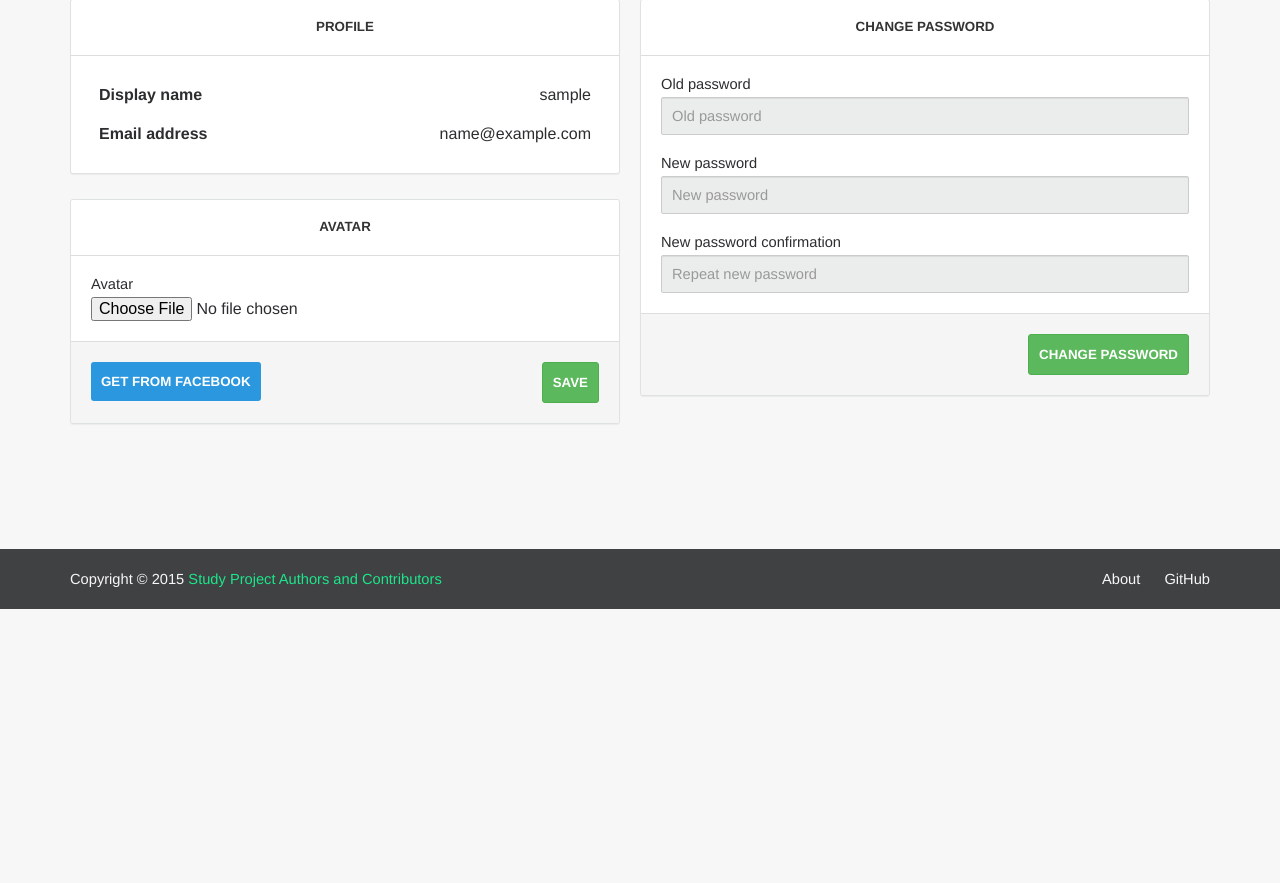
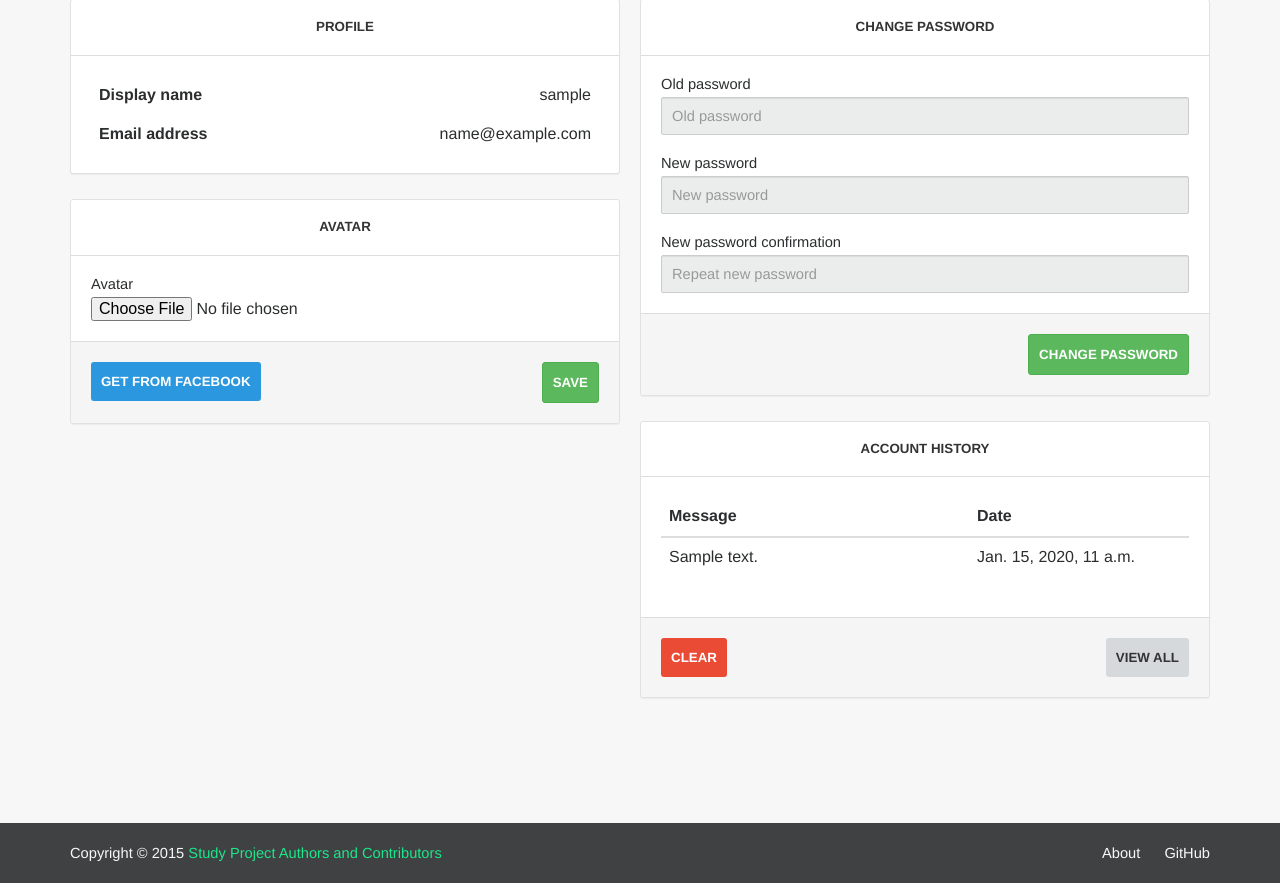
Before and after one commit to csebastian2/study, a Django app: page /user/settings/ in a window 1280 px wide. Shown: the part 287-1170 px from the top of the page. Before the commit the page ends 896 px from the top, so only its background shows below. Run offline with Django 3.2, Linux system fonts and the light colour scheme; a user stored in the database is signed in; tables that the repository leaves empty hold one stand-in row (values such as "Sample post"); grey boxes marked "Sample" are stand-in pictures; some libraries are stand-ins or nearby versions.

Commit message:
Added log entries panel in user settings page. Added log entries page to view all the logs.

```diff
--- a/user/templates/user/settings.html
+++ b/user/templates/user/settings.html
@@ -78,6 +78,50 @@
                         </div>
                     </form>
                 </div>
+                <div class="panel panel-default panel-avatar">
+                    <div class="panel-heading">
+                        <h3 class="panel-title">{% trans "Account history" %}</h3>
+                    </div>
+                    <div class="panel-body">
+                        {% if log_entries %}
+                            <div class="table-responsive">
+                                <table class="table">
+                                    <thead>
+                                        <tr>
+                                            <th class="col-xs-7">{% trans "Message" %}</th>
+                                            <th class="col-xs-5">{% trans "Date" %}</th>
+                                        </tr>
+                                    </thead>
+                                    <tbody>
+                                        {% for entry in log_entries %}
+                                            <tr>
+                                                <td>{{ entry.message }}</td>
+                                                <td>{{ entry.date_added }}</td>
+                                            </tr>
+                                        {% endfor %}
+                                    </tbody>
+                                </table>
+                            </div>
+                        {% else %}
+                            <div class="alert alert-info">
+                                {% trans "No logs found." %}
+                            </div>
+                        {% endif %}
+                    </div>
+                    <div class="panel-footer">
+                        <div class="row">
+                            <div class="col-xs-6">
+                                <form action="{% url 'user:settings' %}" method="POST">
+                                    {% csrf_token %}
+                                    <button type="submit" name="clearlogs" class="btn btn-danger">{% trans "Clear" %}</button>
+                                </form>
+                            </div>
+                            <div class="col-xs-6 text-right">
+                                <a href="{% url 'user:logs' %}" class="btn btn-default">{% trans "View all" %}</a>
+                            </div>
+                        </div>
+                    </div>
+                </div>
             </div>
         </div>
     </div>
--- a/user/urls.py
+++ b/user/urls.py
@@ -1,4 +1,4 @@
-from django.conf.urls import include, url, patterns
+from django.conf.urls import url
 from . import views
 
 urlpatterns = [
@@ -6,4 +6,5 @@ urlpatterns = [
     url(r'^logout/$', views.LogoutView.as_view(), name='logout'),
     url(r'^register/$', views.RegisterView.as_view(), name='register'),
     url(r'^settings/$', views.SettingsView.as_view(), name='settings'),
+    url(r'^settings/logs', views.LogEntriesView.as_view(), name='logs'),
 ]
--- a/user/views.py
+++ b/user/views.py
@@ -82,6 +82,8 @@ class SettingsView(View):
         return super(SettingsView, self).dispatch(request, *args, **kwargs)
 
     def get(self, request):
+        log_entries = request.user.log_entries.all().order_by('-id')[:5]
+
         avatarchange_form = AvatarChangeForm(request.user)
 
         if request.user.has_usable_password():
@@ -90,7 +92,8 @@ class SettingsView(View):
             passwordchange_form = SetPasswordForm(request.user)
 
         return render(request, 'user/settings.html', {'passwordchange_form': passwordchange_form,
-                                                      'avatarchange_form': avatarchange_form})
+                                                      'avatarchange_form': avatarchange_form,
+                                                      'log_entries': log_entries})
 
     def post(self, request):
         if request.user.has_usable_password():
@@ -138,5 +141,20 @@ class SettingsView(View):
 
             messages.add_message(request, messages.SUCCESS, _("Successfully downloaded avatar from your Facebook connected account"))
             return redirect('user:settings')
+        elif 'clearlogs' in request.POST:
+            request.user.log_entries.all().delete()
+
+            messages.add_message(request, messages.SUCCESS, _("Successfully cleared all the logs"))
 
         return redirect('user:settings')
+
+
+class LogEntriesView(View):
+    @method_decorator(login_required)
+    def dispatch(self, request, *args, **kwargs):
+        return super(LogEntriesView, self).dispatch(request, *args, **kwargs)
+
+    def get(self, request):
+        log_entries = request.user.log_entries.all().order_by('-id')
+
+        return render(request, "user/log_entries.html", {'log_entries': log_entries})
```
Also changed, not shown: user/templates/user/log_entries.html (added, +37 -0 lines).
